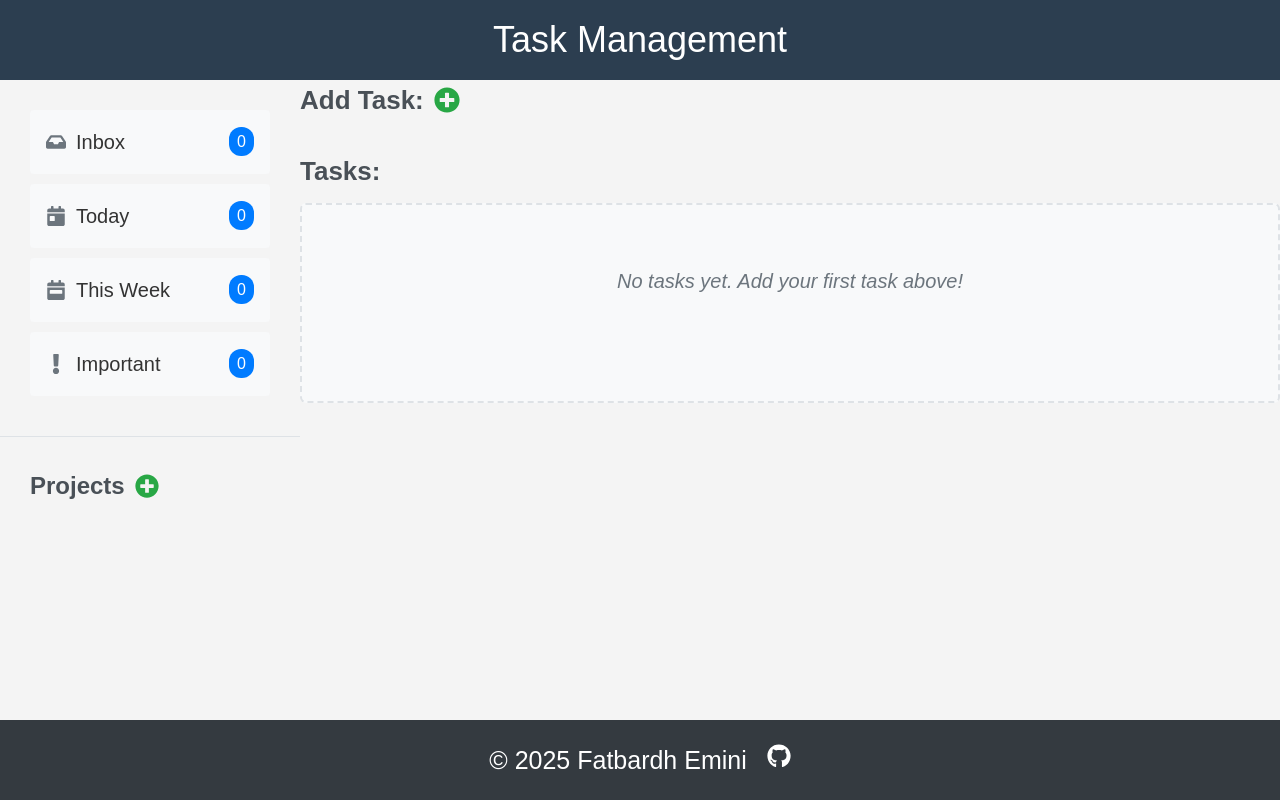
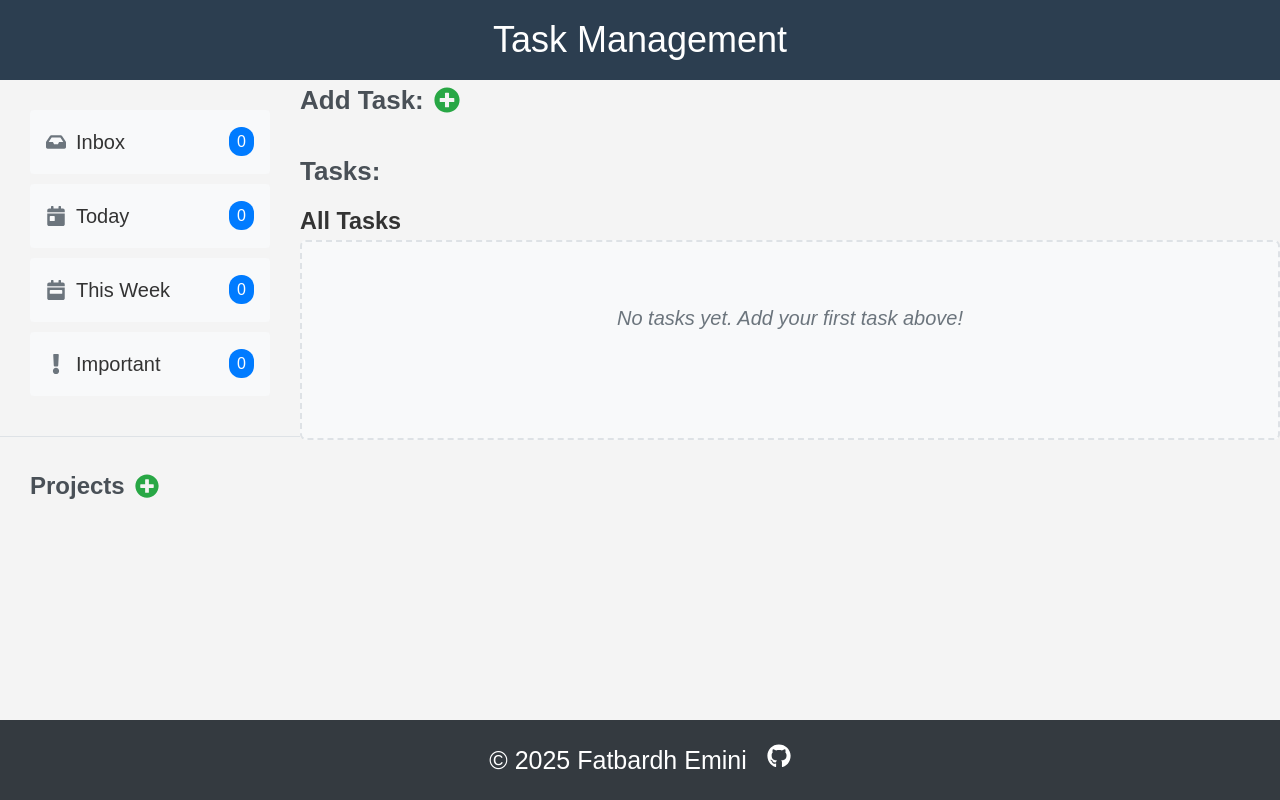
Before and after one commit to fatbardheminii/task-management, a React (Vite) app: page / in a window 1280 px wide. Built offline with nearby package versions, Linux system fonts and the light colour scheme.

Commit message:
feat: add currentFilter state, add h3 with currentFilterName

```diff
--- a/src/components/MainSection.jsx
+++ b/src/components/MainSection.jsx
@@ -11,10 +11,17 @@ const MainSection = () => {
     const [importantTasks, setImportantTasks] = useState([]);
     const [projects, setProjects] = useState([]);
     const [filterTasks, setFilterTasks] = useState([]);
+    const [currentFilter, setCurrentFilter] = useState('All Tasks');
 
     useEffect(() => {
       setFilterTasks(tasks);
-    }, []);
+      setCurrentFilter('All Tasks');
+    }, [tasks]);
+
+    const handleSetFilter = (tasksArray, filterName) => {
+      setFilterTasks(tasksArray);
+      setCurrentFilter(filterName);
+    };
 
     return (
       <main>
@@ -24,13 +31,13 @@ const MainSection = () => {
             todayTasks={todayTasks}
             thisWeekTasks={thisWeekTasks}
             importantTasks={importantTasks}
-            onSetFilter={setFilterTasks}
+            onSetFilter={handleSetFilter}
           ></InboxSection>
           <ProjectsSection
             projects={projects}
             onAddProject={setProjects}
             tasks={tasks}
-            onSetFilter={setFilterTasks}
+            onSetFilter={handleSetFilter}
           ></ProjectsSection>
         </div>
         <div className="right-side">
@@ -44,7 +51,8 @@ const MainSection = () => {
           />
           <TasksDisplay
             filterTasks={filterTasks}
-            onSetFilter={setFilterTasks}
+            currentFilter={currentFilter}
+            onSetFilter={handleSetFilter}
             tasks={tasks}
             todayTasks={todayTasks}
             thisWeekTasks={thisWeekTasks}
--- a/src/components/main-sections/InboxSection.jsx
+++ b/src/components/main-sections/InboxSection.jsx
@@ -5,22 +5,22 @@ return (
   <>
     <section className="inbox-sec">
       <ul className="inbox-sec-ul">
-        <li className="inbox-sec-li" onClick={() => onSetFilter(tasks)}>
+        <li className="inbox-sec-li" onClick={() => onSetFilter(tasks, "Inbox")}>
           <FaInbox></FaInbox>
           <p>Inbox</p>
           <span className="inbox-tasks-num">{tasks.length}</span>
         </li>
-        <li className="inbox-sec-li" onClick={() => onSetFilter(todayTasks)}>
+        <li className="inbox-sec-li" onClick={() => onSetFilter(todayTasks, "Today:")}>
           <FaCalendarDay></FaCalendarDay>
           <p>Today</p>
           <span className="inbox-tasks-num">{todayTasks.length}</span>
         </li>
-        <li className="inbox-sec-li" onClick={() => onSetFilter(thisWeekTasks)}>
+        <li className="inbox-sec-li" onClick={() => onSetFilter(thisWeekTasks, "This Week:")}>
           <FaCalendarWeek></FaCalendarWeek>
           <p>This Week</p>
           <span className="inbox-tasks-num">{thisWeekTasks.length}</span>
         </li>
-        <li className="inbox-sec-li" onClick={() => onSetFilter(importantTasks)}>
+        <li className="inbox-sec-li" onClick={() => onSetFilter(importantTasks, "Important:")}>
           <FaExclamation></FaExclamation>
           <p>Important</p>
           <span className="inbox-tasks-num">{importantTasks.length}</span>
--- a/src/components/main-sections/ProjectsSection.jsx
+++ b/src/components/main-sections/ProjectsSection.jsx
@@ -16,7 +16,7 @@ const ProjectsSection = ({ projects, onAddProject, tasks, onSetFilter }) => {
 
     const handleProjectClick = (projectName) => {
       const projectTasks = tasks.filter((task) => task.project === projectName);
-      onSetFilter(projectTasks);
+      onSetFilter(projectTasks, projectName);
     };
 
   return (
@@ -44,7 +44,6 @@ const ProjectsSection = ({ projects, onAddProject, tasks, onSetFilter }) => {
             }}
           />
         )}
-        {/* <AddProjectForm onAddProject={onAddProject}></AddProjectForm> */}
         <ul className="project-sec-ul">
           {projects.map((project) => (
             <ProjectCard
--- a/src/components/main-sections/TasksDisplaySection.jsx
+++ b/src/components/main-sections/TasksDisplaySection.jsx
@@ -1,11 +1,12 @@
 import TaskCard from "./TaskCard";
 
-const TasksDisplay = ({ filterTasks }) => {
+const TasksDisplay = ({ filterTasks, currentFilter }) => {
 
   return (
     <>
       <section className="add-tasks-sec">
         <h2>Tasks:</h2>
+        <h3>{currentFilter}</h3>
         <div className="tasks-list">
           {filterTasks.map((task) => (
             <TaskCard
```
